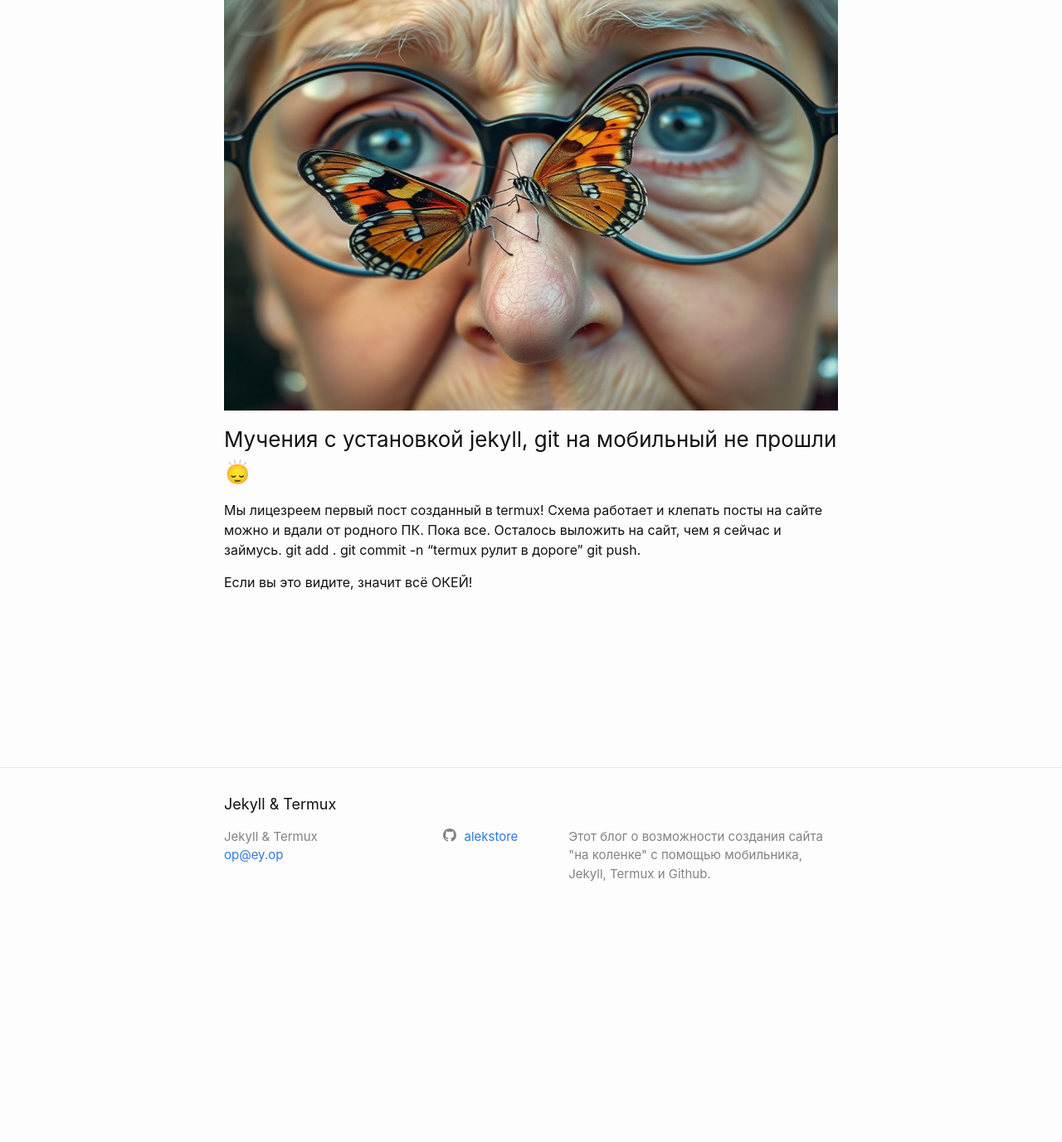
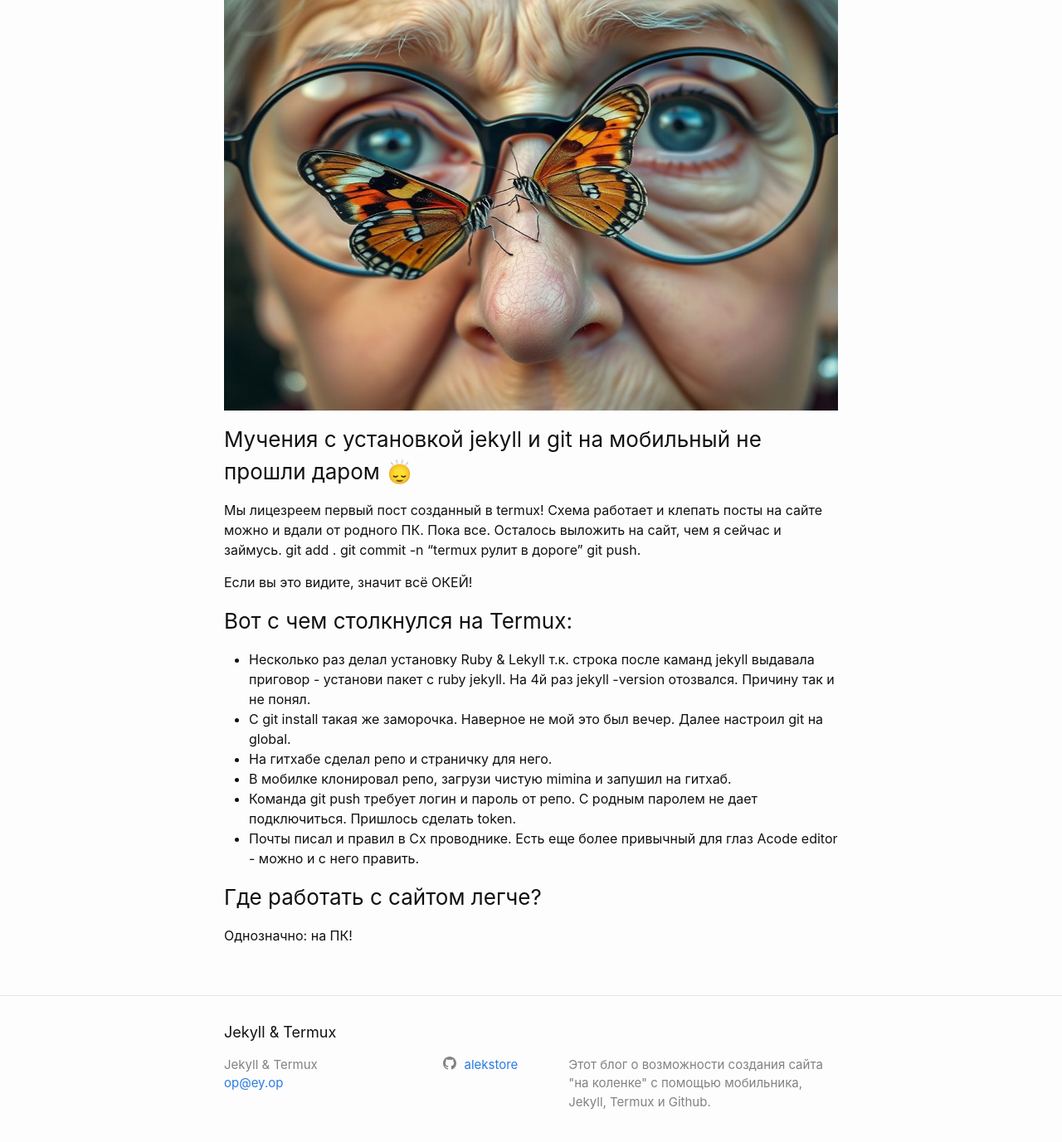
Before and after one commit to alekstore/jt, a Jekyll site: the page built from _posts/2026-04-22-first-termux-post.markdown, in a window 1280 px wide and 1400 px high, scrolled down 275 px. Shown: the top 1377 px of the window at 83% size. Built offline with Jekyll 4.4.1, drawn with Linux system fonts in a browser that asks for light colours.

Commit message:
правка поста

```diff
--- a/_posts/2026-04-22-first-termux-post.markdown
+++ b/_posts/2026-04-22-first-termux-post.markdown
@@ -8,7 +8,7 @@ categories: jekyll termux
 
 ![]({{"/assets/images/babochki_old.jpg" | relative_url}})
 
-### Мучения с установкой jekyll, git на мобильный не прошли 🙂‍↕️
+### Мучения с установкой jekyll и git на мобильный не прошли даром 🙂‍↕️
 
 Мы лицезреем первый пост созданный в termux! Схема работает и клепать посты на сайте можно и вдали от родного ПК. Пока все. Осталось выложить на сайт, чем я сейчас и займусь.
 git add .
@@ -16,3 +16,14 @@ git commit -n "termux рулит в дороге"
 git push.
 
 Если вы это видите, значит всё ОКЕЙ!
+
+### Вот с чем столкнулся на Termux:
+- Несколько раз делал установку  Ruby & Lekyll т.к. строка после каманд jekyll выдавала приговор - установи пакет с ruby jekyll. На 4й раз jekyll -version отозвался. Причину так и не понял.
+- C git install такая же заморочка. Наверное не мой это был вечер. Далее настроил git на global.
+- На гитхабе сделал репо и страничку для него.
+- В мобилке клонировал репо, загрузи чистую mimina и запушил на гитхаб.
+- Команда git push требует логин и пароль от репо. С родным паролем не дает подключиться. Пришлось сделать token.
+- Почты писал и правил в Cx проводнике. Есть еще более привычный для глаз Acode editor - можно и с него править.
+
+### Где работать с сайтом легче?
+Однозначно: на ПК!
```
